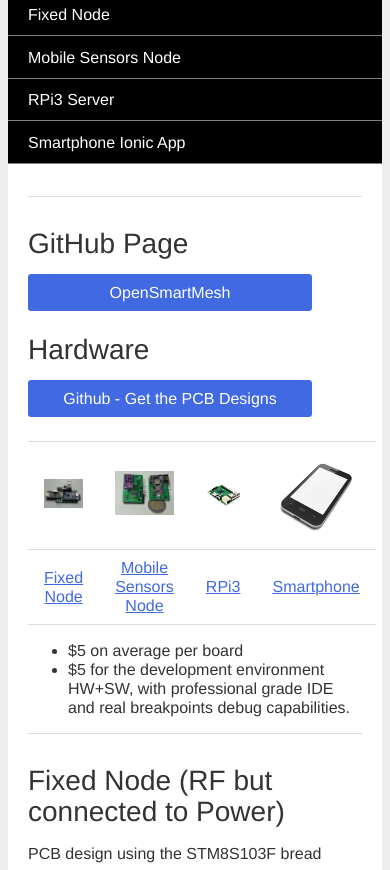
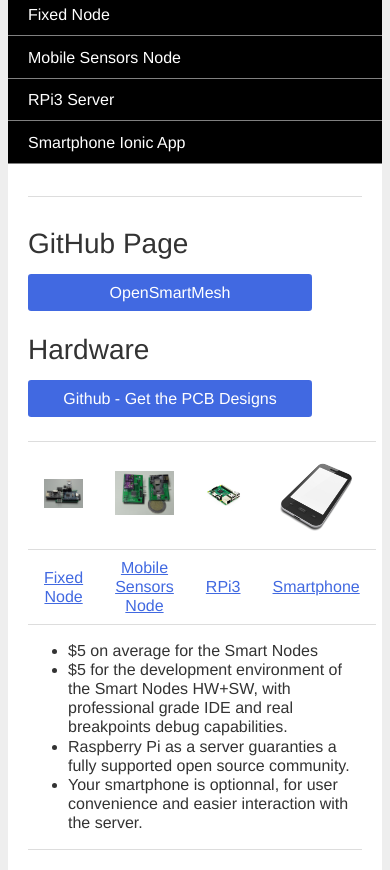
Before and after one commit to opensmartmesh/opensmartmesh.github.io, a plain HTML site: page index.html in a window 390 px wide. Shown: the part 165-1035 px from the top of the page. Drawn offline with nearby package versions, Linux system fonts and the light colour scheme.

Commit message:
5$ relevance only for Smart Nodes, added comments about RPi3 and Smartphone

```diff
--- a/index.html
+++ b/index.html
@@ -43,8 +43,10 @@
 		</tr>
 	</table>
 	<ul>
-		<li>$5 on average per board</li>
-		<li>$5 for the development environment HW+SW, with professional grade IDE and real breakpoints debug capabilities.</li>
+		<li>$5 on average for the Smart Nodes</li>
+		<li>$5 for the development environment of the Smart Nodes HW+SW, with professional grade IDE and real breakpoints debug capabilities.</li>
+		<li>Raspberry Pi as a server guaranties a fully supported open source community.</li>
+		<li>Your smartphone is optionnal, for user convenience and easier interaction with the server.</li>
 	</ul>
 	<hr>
 	<h2 id="P1">Fixed Node (RF but connected to Power)</h2>
```
